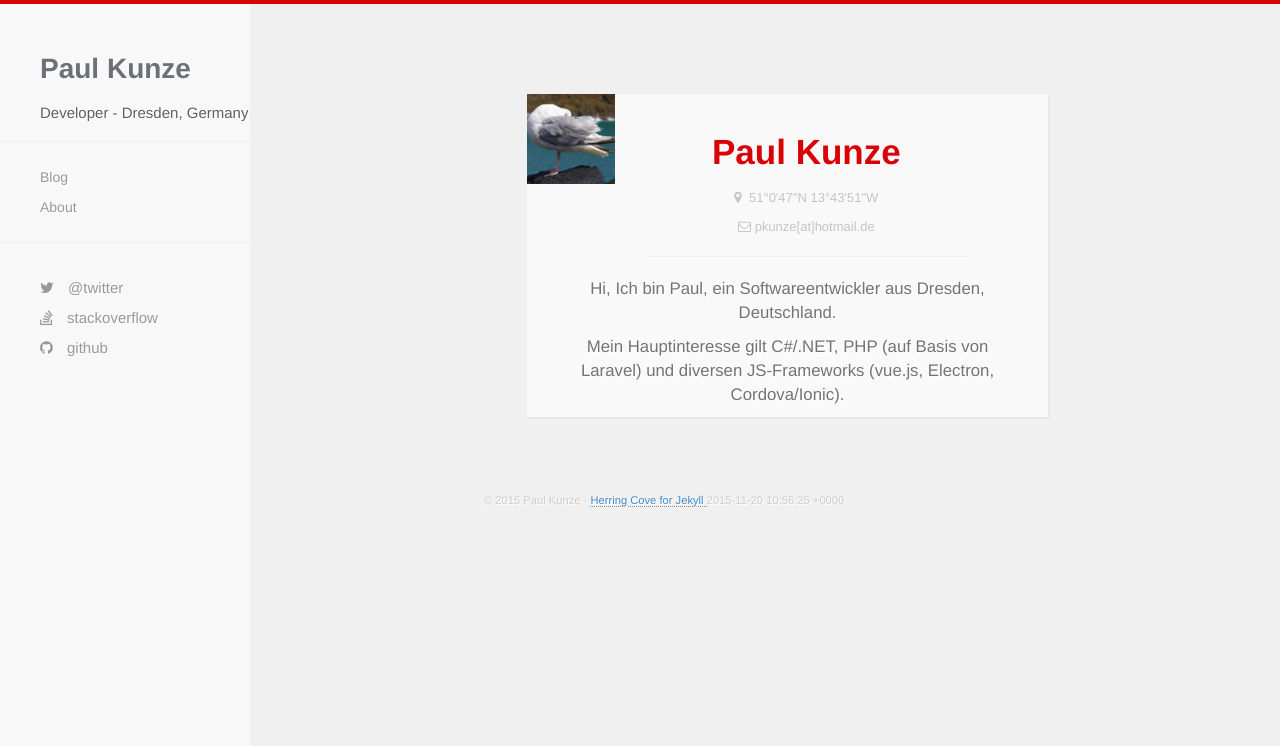
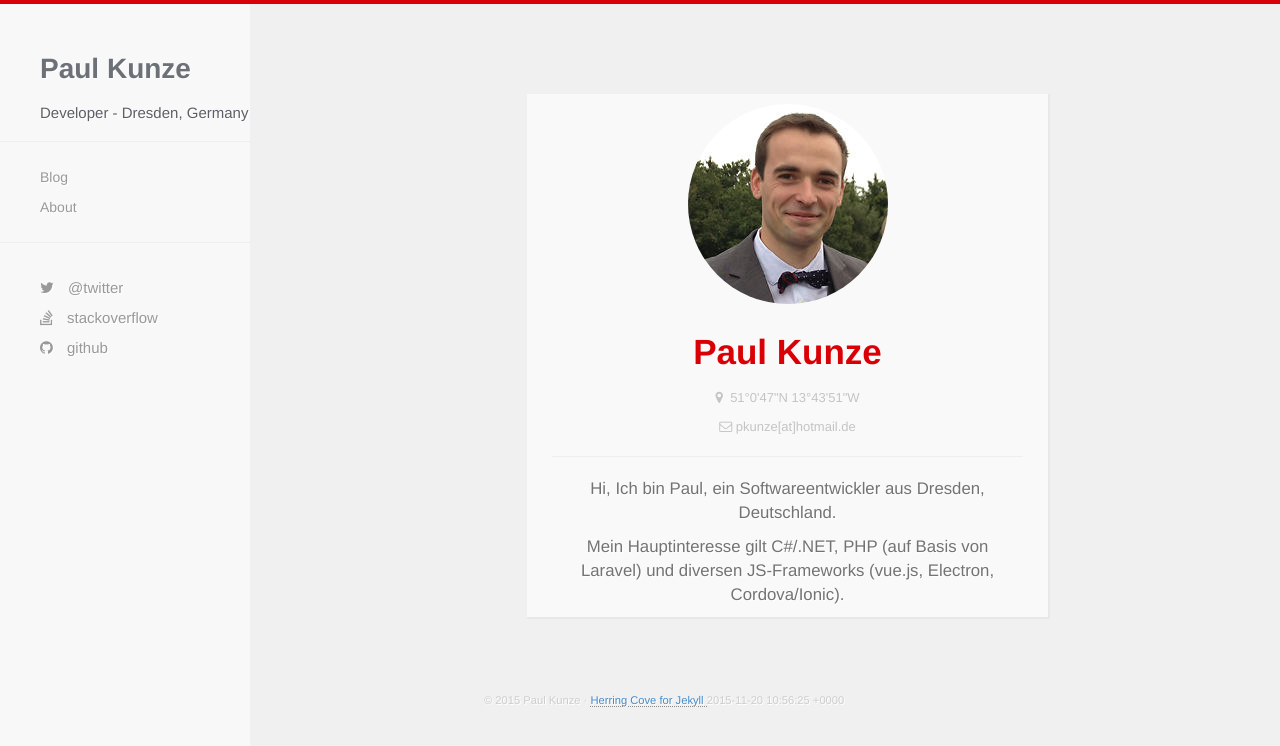
Before and after one commit to pkunze/pkunze.github.io, a Jekyll site: the page built from about.html, in a window 1280 px wide. Shown: the top 746 px of the page. Built offline with Jekyll 4.4.1, drawn with Linux system fonts in a browser that asks for light colours; nearby versions of some CDN libraries; Markdown is read by kramdown in place of the engine named in the settings.

Commit message:
updated self image

```diff
--- a/about.html
+++ b/about.html
@@ -6,15 +6,11 @@ title: About
     <div class="row">
       <div class="user-card">
         <div class="row">
-          <div class="card col-md-3">
-            <img src="{{ site.baseurl }}/images/self.jpg">
-          </div>
-          <div class="col-md-9">
-            <h1>Paul Kunze</h1>
-            <p><i class="fa fa-map-marker"></i>&nbsp;&nbsp;{{ site.location }}</p>
-            <p><i class="fa fa-envelope-o"></i>&nbsp;pkunze[at]hotmail.de </p>
-            <hr />
-          </div>
+          <img src="{{ site.baseurl }}/images/self.jpg" class="img-circle">
+          <h1>Paul Kunze</h1>
+          <p><i class="fa fa-map-marker"></i>&nbsp;&nbsp;{{ site.location }}</p>
+          <p><i class="fa fa-envelope-o"></i>&nbsp;pkunze[at]hotmail.de </p>
+          <hr />
         </div>
         <div class="row">
           <div class="col-md-12 letter">
```
Also changed, not shown: images/self.jpg.
